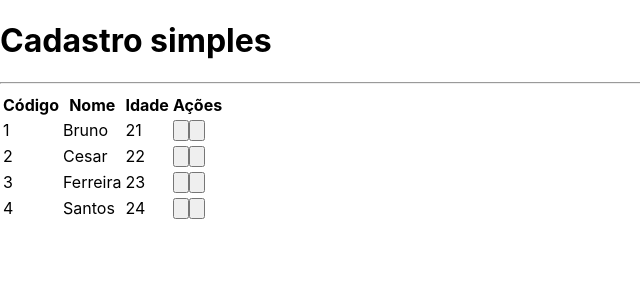
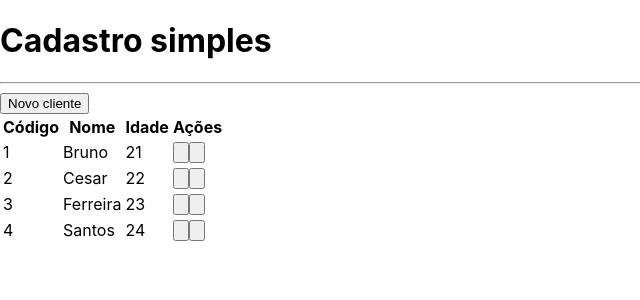
Before and after one commit to Bruno-Cesar123/next-crud, a Next.js app: page / in a window 1280 px wide. Shown: the top 300 px of the page, without its empty margins (0-640 px from the left). Built offline with nearby package versions, Linux system fonts and the light colour scheme.

Commit message:
refactor code

```diff
--- /dev/null
+++ b/src/components/Button.tsx
@@ -0,0 +1,19 @@
+
+interface ButtonProps {
+  children: any
+  className?: string
+  color?: 'green' | 'blue' | 'gray'
+}
+
+export default function Button(props: ButtonProps) {
+  const color = props.color ?? 'gray'
+  return (
+    <button className={`
+      bg-gradient-to-r from-${color}-400 to-${color}-700
+      text-white px-4 py-2 rounded-md
+      ${props.className}
+    `}>
+      {props.children}
+    </button>
+  )
+}
--- a/src/pages/index.tsx
+++ b/src/pages/index.tsx
@@ -1,3 +1,4 @@
+import Button from '../components/Button';
 import Layout from '../components/Layout'
 import Table from '../components/Table'
 
@@ -27,6 +28,12 @@ export default function Home() {
       text-white
     `}>
        <Layout title="Cadastro simples">
+         <div className="flex justify-end">
+          <Button color="green" className="mb-4">
+            Novo cliente
+            </Button>
+         </div>
+
          <Table
             clients={clients}
             clientSelected={clientSelected}
```
Also changed, not shown: tailwind.config.js (+11 -4 lines).
